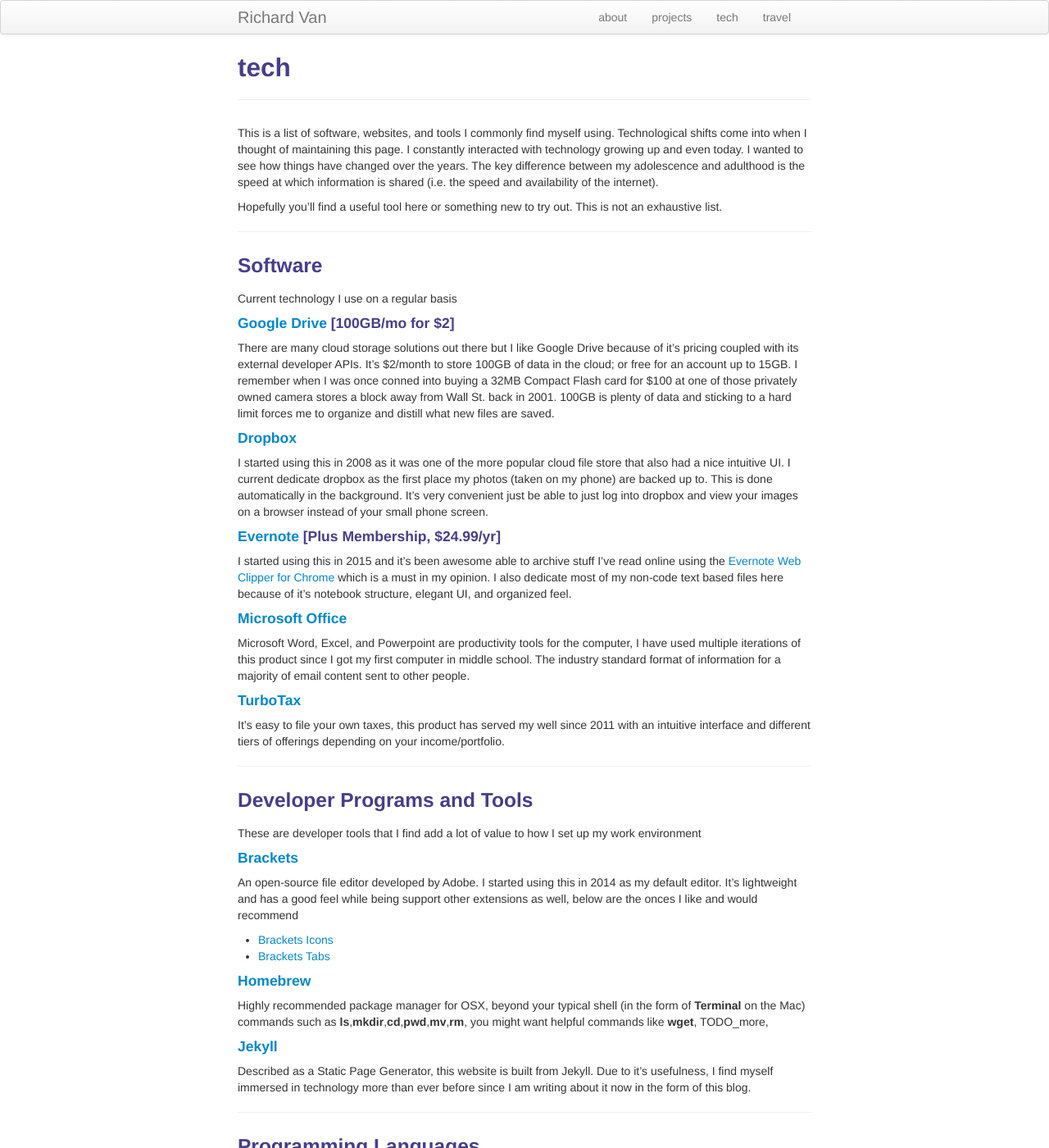
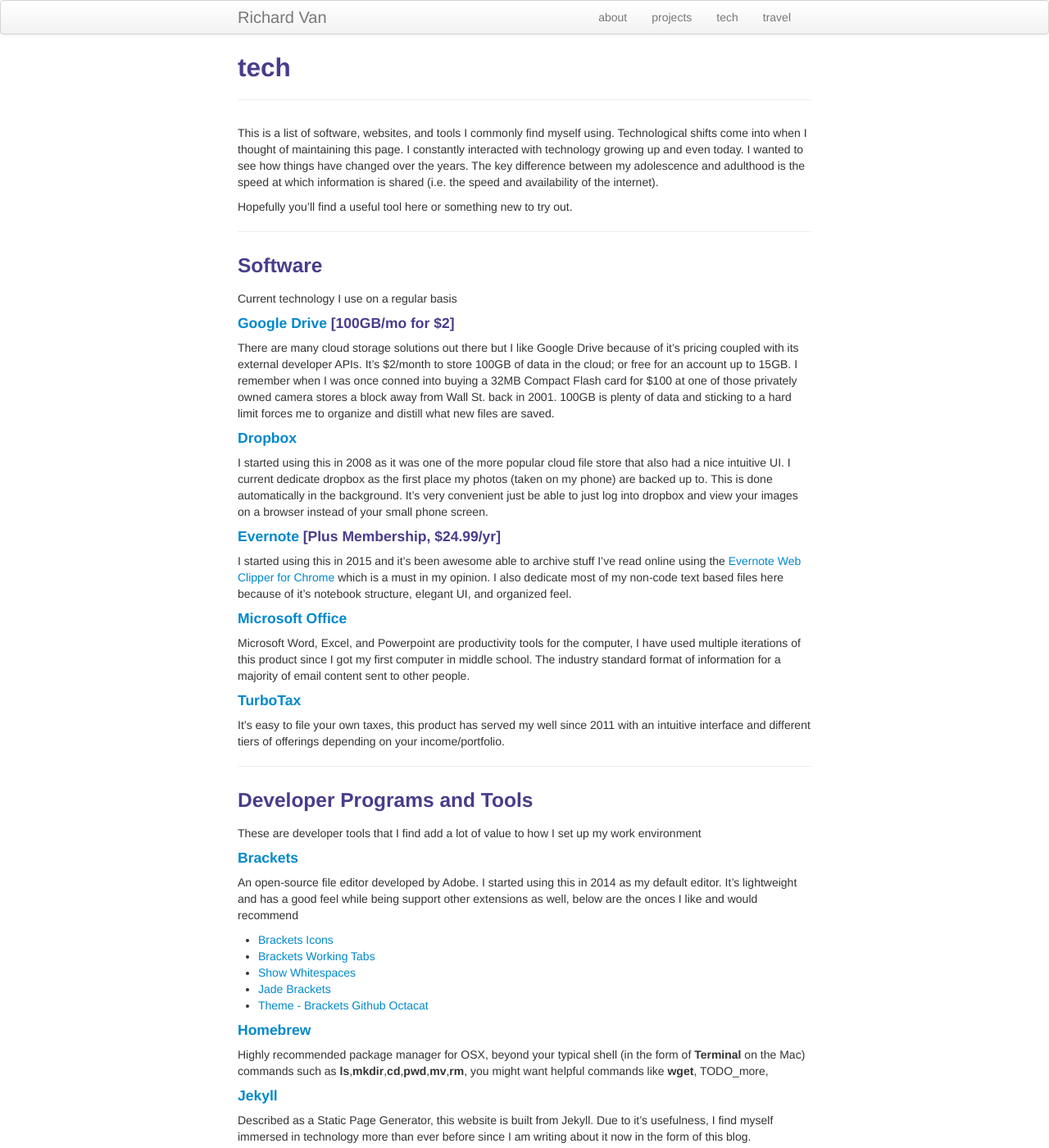
Before and after one commit to richardvan/richardvan.github.io, a Jekyll site: the page built from pages/tech.md, in a window 1280 px wide and 1400 px high. Shown: the whole window at 82% size. Built offline with Jekyll 4.4.1, drawn with Linux system fonts in a browser that asks for light colours.

Commit message:
added some bracket extensions

```diff
--- a/_includes/JB/setup
+++ b/_includes/JB/setup
@@ -16,7 +16,7 @@
     {% if site.JB.ASSET_PATH %}
       {% assign ASSET_PATH = site.JB.ASSET_PATH %}
     {% else %}
-      {% capture ASSET_PATH %}{{ BASE_PATH }}/assets/themes/{{ page.theme.name }}{% endcapture %}
+      {% capture ASSET_PATH %}{{ BASE_PATH }}/assets/themes/{{ layout.theme.name }}{% endcapture %}
     {% endif %}
   {% endif %}
 {% endcapture %}{% assign jbcache = nil %}
--- a/pages/tech.md
+++ b/pages/tech.md
@@ -6,7 +6,7 @@ description: Richard Van's software
 
 This is a list of software, websites, and tools I commonly find myself using. Technological shifts come into when I thought of maintaining this page. I constantly interacted with technology growing up and even today.  I wanted to see how things have changed over the years. The key difference between my adolescence and adulthood is the speed at which information is shared (i.e. the speed and availability of the internet).
 
-Hopefully you'll find a useful tool here or something new to try out. This is not an exhaustive list.
+Hopefully you'll find a useful tool here or something new to try out.
 
 ---
 
@@ -50,7 +50,10 @@ These are developer tools that I find add a lot of value to how I set up my work
 An open-source file editor developed by Adobe. I started using this in 2014 as my default editor.  It's lightweight and has a good feel while being support other extensions as well, below are the onces I like and would recommend
 
 - [Brackets Icons](https://github.com/ivogabe/Brackets-Icons)
-- [Brackets Tabs](https://github.com/crot4lus/Brackets---Tabs)
+- [Brackets Working Tabs](https://github.com/demonmhon/brackets-working-file-tabs)
+- [Show Whitespaces](https://github.com/DennisKehrig/brackets-show-whitespace)
+- [Jade Brackets](https://github.com/ForbesLindesay/jade-brackets)
+- [Theme - Brackets Github Octacat](https://github.com/diogofilipee/brackets-github-octocat)
 
 #### <a name="current"></a>[Homebrew](http://brew.sh/)
 
```
Also changed, not shown: pages/projects.md (+2 -0 lines).
